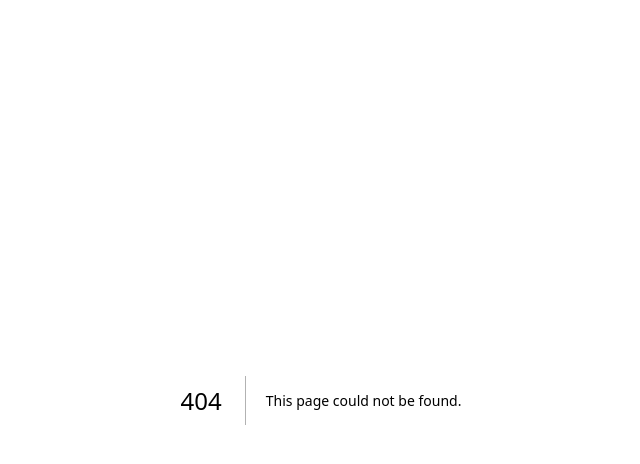
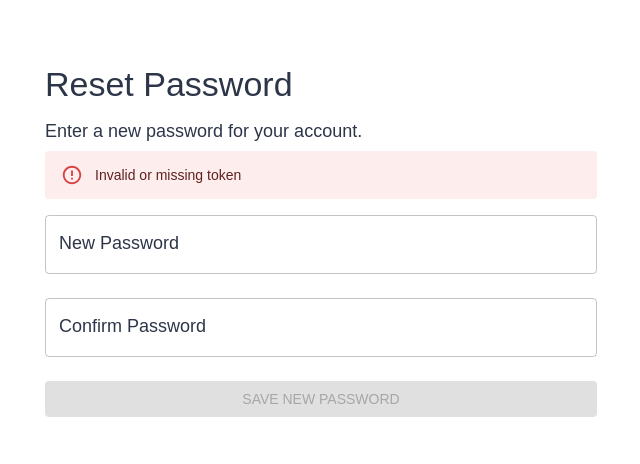
Before and after one commit to vanaf25/imageUpload, a Next.js app: page /resetPassword in a window 1280 px wide. Before the commit this address had no page. Shown: the top 464 px of the page, without its empty margins (319-959 px from the left). Built offline with nearby package versions, Linux system fonts and the light colour scheme.

Commit message:
Images added

```diff
--- /dev/null
+++ b/src/app/resetPassword/page.tsx
@@ -0,0 +1,89 @@
+"use client";
+
+import { useState, useEffect } from "react";
+import { useSearchParams } from "next/navigation";
+import {Container, TextField, Button, Typography, Alert, AlertColor} from "@mui/material";
+import {createClient} from "@/utils/supabase/client";
+
+export default function ResetPassword() {
+    const searchParams = useSearchParams();
+    const token = searchParams.get("token");
+    const supabase=createClient();
+    const [password, setPassword] = useState("");
+    const [confirmPassword, setConfirmPassword] = useState("");
+    const [message, setMessage] = useState({ type: "", text: "" });
+    const [loading, setLoading] = useState(false);
+
+    useEffect(() => {
+        if (!token) {
+            setMessage({ type: "error", text: "Invalid or missing token" });
+        }
+    }, [token]);
+
+    const handleResetPassword = async () => {
+        if (password !== confirmPassword) {
+            setMessage({ type: "error", text: "Passwords do not match" });
+            return;
+        }
+
+        setLoading(true);
+        setMessage({ type: "", text: "" });
+
+        try {
+            const { data, error } = await supabase.auth.updateUser({
+                password,
+            });
+
+            if (error) throw error;
+
+            setMessage({ type: "success", text: "Password successfully updated!" });
+        } catch (err:any) {
+            setMessage({ type: "error", text: err.message || "Error updating password" });
+        }
+
+        setLoading(false);
+    };
+
+    return (
+        <Container maxWidth="sm" sx={{ mt: 8 }}>
+            <Typography variant="h4" gutterBottom>
+                Reset Password
+            </Typography>
+            <Typography variant="body1" gutterBottom>
+                Enter a new password for your account.
+            </Typography>
+
+            {message.text && <Alert severity={message.type as AlertColor}>{message.text}</Alert>}
+
+            <TextField
+                fullWidth
+                type="password"
+                label="New Password"
+                variant="outlined"
+                margin="normal"
+                value={password}
+                onChange={(e) => setPassword(e.target.value)}
+            />
+            <TextField
+                fullWidth
+                type="password"
+                label="Confirm Password"
+                variant="outlined"
+                margin="normal"
+                value={confirmPassword}
+                onChange={(e) => setConfirmPassword(e.target.value)}
+            />
+
+            <Button
+                fullWidth
+                variant="contained"
+                color="primary"
+                onClick={handleResetPassword}
+                disabled={loading || !token}
+                sx={{ mt: 2 }}
+            >
+                {loading ? "Updating..." : "Save New Password"}
+            </Button>
+        </Container>
+    );
+}
--- a/src/middleware.ts
+++ b/src/middleware.ts
@@ -5,7 +5,7 @@ export async function middleware(req:NextRequest) {
     const res = NextResponse.next();
     const supabase=await createClient();
     const { data } = await supabase.auth.getSession();
-    const publicRoutes = ["/login", "/register"];
+    const publicRoutes = ["/login", "/register","/forgotPassword","/resetPassword"];
     const isPublicRoute = publicRoutes.some((route) =>
         new RegExp(`^${route}$`).test(req.nextUrl.pathname)
     );    if (!data.session && !isPublicRoute) {
```
Also changed, not shown: src/app/forgotPassword/page.tsx (added, +64 -0 lines), src/app/login/page.tsx (+41 -0 lines), 1 other file (tests, documents, lock files or other folders).
